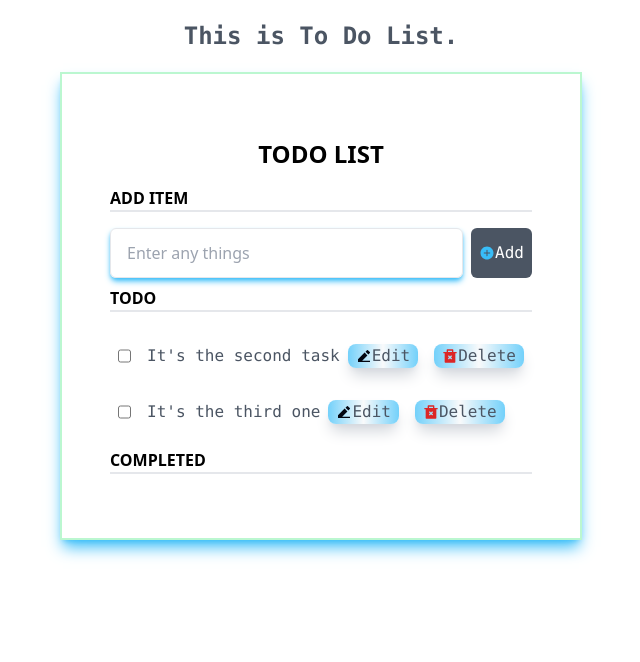
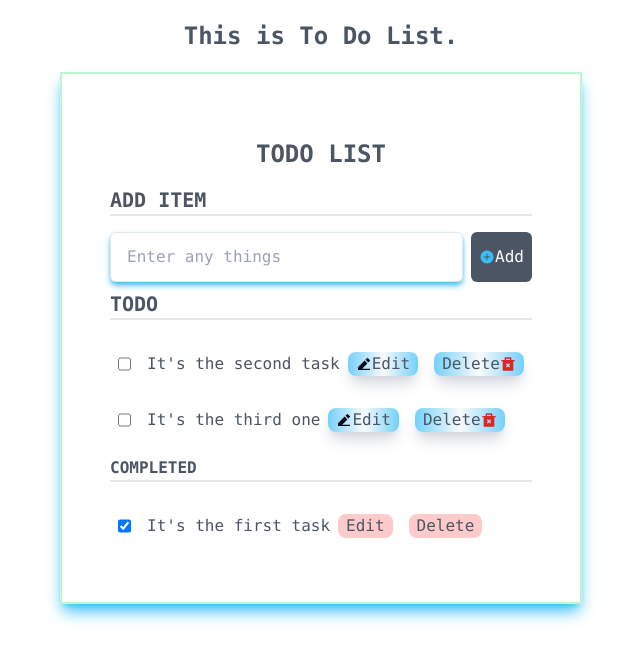
Before and after one commit to Farhanayesmin2/todo-list-task, a Next.js app in the folder apps/web/: page / in a window 1280 px wide. Shown: the top 662 px of the page, without its empty margins (319-959 px from the left). Built offline with nearby package versions, Linux system fonts and the light colour scheme.

Commit message:
Include the complete task functionalities

```diff
--- /dev/null
+++ b/apps/web/app/CompleteTask.tsx
@@ -0,0 +1,113 @@
+// Importing the useState hook from 'react'
+import { useState } from 'react';
+import React from 'react';
+import { useTasks, useTasksDispatch } from './useProviders';
+
+// Interface for the Task object
+interface Task {
+  id: number;
+  text: string;
+  done: boolean;
+}
+
+// Interface for the Task component props
+interface TaskProps {
+  task: Task;
+}
+
+// CompleteTask component
+export const CompleteTask = (): JSX.Element => {
+  const tasks = useTasks();
+
+  return (
+    <ul>
+      {/* Filtering tasks that are marked as done and mapping them to Task components */}
+      {tasks.tasks.filter((t) => t.done === true).map((task) => (
+        <li key={task.id}>
+          <Task task={task} />
+        </li>
+      ))}
+    </ul>
+  );
+}
+
+// Task component
+const Task = ({ task }: TaskProps): JSX.Element => {
+  const [isEditing, setIsEditing] = useState(false); // Using the useState hook to manage the state of isEditing
+  const dispatch = useTasksDispatch();
+
+  let taskContent: JSX.Element;
+  if (isEditing) {
+    // Displaying input field and Save button when in edit mode
+    taskContent = (
+      <div className="px-2">
+        <input
+          className="rounded-md text-gray-500"
+          value={task.text}
+          onChange={(e) => {
+            dispatch.dispatch({
+              type: 'changed',
+              task: {
+                ...task,
+                text: e.target.value,
+              },
+            });
+          }}
+        />
+        <button
+          className="bg-red-200 rounded-lg px-2 ml-2"
+          onClick={() => setIsEditing(false)}
+        >
+          Save
+        </button>
+      </div>
+    );
+  } else {
+    // Displaying task text and Edit button when not in edit mode
+    taskContent = (
+      <div className="px-2">
+        {task.text}
+        <button
+          className="bg-red-200 rounded-lg px-2 ml-2"
+          onClick={() => setIsEditing(true)}
+        >
+          Edit
+        </button>
+      </div>
+    );
+  }
+
+  return (
+    <label className="flex space-x-2 py-4 px-2">
+      {/* Checkbox input for marking the task as done */}
+      <input
+        className="rounded-md text-gray-500"
+        type="checkbox"
+        checked={task.done}
+        onChange={(e) => {
+          dispatch.dispatch({
+            type: 'changed',
+            task: {
+              ...task,
+              done: e.target.checked,
+            },
+          });
+        }}
+      />
+      {/* Displaying task content and buttons */}
+      {taskContent}
+      {/* Delete button */}
+      <button
+        className="bg-red-200 rounded-lg px-2"
+        onClick={() => {
+          dispatch.dispatch({
+            type: 'deleted',
+            id: task.id,
+          });
+        }}
+      >
+        Delete
+      </button>
+    </label>
+  );
+}
--- a/apps/web/app/TaskList.tsx
+++ b/apps/web/app/TaskList.tsx
@@ -121,7 +121,7 @@ const Task = ({ task }: TaskProps): JSX.Element => {
 					});
 				}}
 			>
-				<RiDeleteBin2Fill className="text-red-600"></RiDeleteBin2Fill> Delete
+				Delete<RiDeleteBin2Fill className="text-red-600"></RiDeleteBin2Fill>
 			</button>
 		</label>
 	);
--- a/apps/web/app/page.tsx
+++ b/apps/web/app/page.tsx
@@ -1,12 +1,13 @@
 "use client"
 import '../styles/globals.css';
 import AddTask from './AddTask';
+import { CompleteTask } from './CompleteTask';
 import { TaskList } from './TaskList';
 import { TasksProvider } from './useProviders';
 export default function Page() {
   return (
     <>
-     <div>
+     <div className='font-mono text-gray-600'>
        <h1 className=" mt-5  text-center font-bold font-mono text-gray-600 text-2xl">
          This is To Do List.
        </h1>
@@ -14,15 +15,15 @@ export default function Page() {
      <div className='flex flex-row justify-center w-full h-full mt-5'>
      <div className="border-green-200 border-2 shadow-lg shadow-sky-400 w-auto h-auto p-12">
         <p className='text-2xl text-center font-bold p-4'>TODO LIST</p>
-        <p className='text-md text-left font-bold'>ADD ITEM</p>
+        <p className='text-md text-left text-xl font-bold'>ADD ITEM</p>
              <div className='border-t-2 py-2'></div>
        <AddTask></AddTask>
-        <p className='text-md text-left font-bold pt-2'>TODO</p>
+        <p className='text-md text-left text-xl font-bold pt-2'>TODO</p>
              <div className='border-t-2 py-2'></div>
           <TaskList></TaskList>
         <p className='text-md text-left font-bold pt-2'>COMPLETED</p>
              <div className='border-t-2 py-2'></div>
-
+    <CompleteTask></CompleteTask>
            </div>
            </div>
 
--- a/apps/web/app/useProviders.tsx
+++ b/apps/web/app/useProviders.tsx
@@ -1,28 +1,35 @@
 import React, { createContext, useContext, useReducer } from 'react';
 
+// Define the Task interface
 interface Task {
   id: number;
   text: string;
   done: boolean;
 }
 
+// Define the different types of Task actions
 type TaskAction =
   | { type: 'added'; id: number; text: string }
   | { type: 'changed'; task: Task }
   | { type: 'deleted'; id: number };
 
-interface useProvidersType {
+// Define the type for the tasks state in the provider
+interface UseProvidersType {
   tasks: Task[];
 }
 
+// Define the type for the tasks dispatch context
 interface TasksDispatchContextType {
   dispatch: React.Dispatch<TaskAction>;
 }
 
-const useProviders = createContext<useProvidersType | null>(null);
+// Create the context for the tasks state
+const UseProviders = createContext<UseProvidersType | null>(null);
 
+// Create the context for the tasks dispatch
 const TasksDispatchContext = createContext<TasksDispatchContextType | null>(null);
 
+// Define the tasks reducer function
 export const tasksReducer = (tasks: Task[], action: TaskAction): Task[] => {
   switch (action.type) {
     case 'added': {
@@ -47,37 +54,37 @@ export const tasksReducer = (tasks: Task[], action: TaskAction): Task[] => {
   }
 };
 
-
-
+// Define the initial tasks
 const initialTasks: Task[] = [
   { id: 0, text: "It's the first task", done: true },
   { id: 1, text: "It's the second task", done: false },
   { id: 2, text: "It's the third one", done: false },
 ];
 
-export const TasksProvider=({ children }: { children: React.ReactNode }) =>{
+// Create the TasksProvider component
+export const TasksProvider = ({ children }: { children: React.ReactNode }) => {
   const [tasks, dispatch] = useReducer(tasksReducer, initialTasks);
 
   return (
-    <useProviders.Provider value={{ tasks }}>
+    <UseProviders.Provider value={{ tasks }}>
       <TasksDispatchContext.Provider value={{ dispatch }}>
         {children}
       </TasksDispatchContext.Provider>
-    </useProviders.Provider>
+    </UseProviders.Provider>
   );
 }
 
-export  const useTasks=(): useProvidersType => {
-  const context = useContext(useProviders);
+// Custom hook to access the tasks state
+export const useTasks = (): UseProvidersType => {
+  const context = useContext(UseProviders);
   if (!context) {
     throw new Error('useTasks must be used within a TasksProvider');
   }
   return context;
 }
 
-
-
- export const useTasksDispatch =(): TasksDispatchContextType =>{
+// Custom hook to access the tasks dispatch
+export const useTasksDispatch = (): TasksDispatchContextType => {
   const context = useContext(TasksDispatchContext);
   if (!context) {
     throw new Error('useTasksDispatch must be used within a TasksProvider');
```
